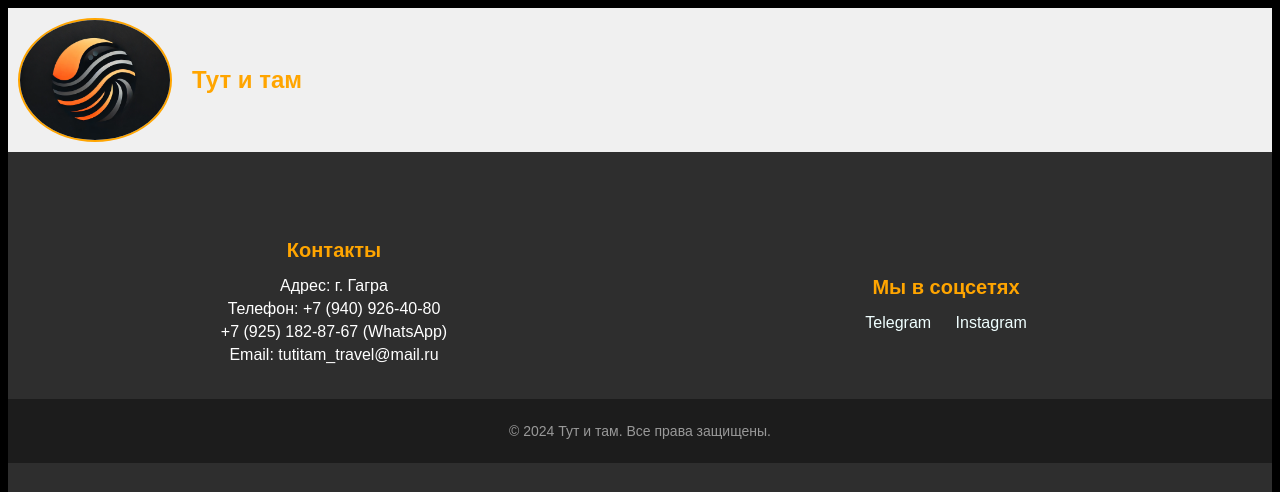
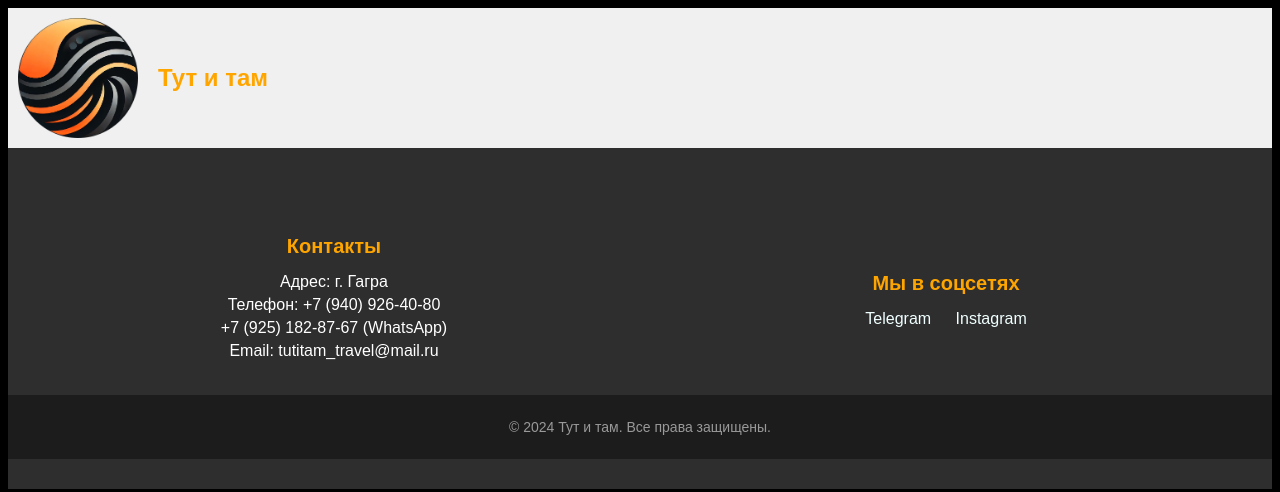
Before and after one commit to MrDzhofik/Tut_i_tam, a Django app: template templates/main.html in a window 1280 px wide. Shown: the top 492 px of the page. Run offline with Django 4.2, Linux system fonts and the light colour scheme; the template is opened without the code that fills it, so the values that code supplies are empty.

Commit message:
Обновил стили, добавил фотографии отелей

```diff
--- a/static/css/navbar.css
+++ b/static/css/navbar.css
@@ -7,15 +7,15 @@ body {
 }
 
 .navbar-brand img {
-    width: 150px;
+    width: 120px;
     /* Задайте желаемый размер */
     height: 120px;
     /* Сделайте высоту и ширину равными */
-    border-radius: 60%;
-    /* Превращает изображение в круг */
+    /* border-radius: 60%;
+    Превращает изображение в круг */
     object-fit: cover;
     /* Подгоняет изображение под круглый контейнер */
-    border: 2px solid #FFA500;
+    /* border: 2px solid #FFA500; */
     /* Добавьте оранжевую рамку для акцента */
 }
 
--- a/templates/navbar.html
+++ b/templates/navbar.html
@@ -5,7 +5,7 @@
 <nav class="navbar">
     <div class="container-fluid">
         <a class="navbar-brand" href="{% url 'home' %}">
-            <img src="{% static 'images/logo.webp' %}" alt="" width="150" height="120"
+            <img src="{% static 'images/favicon.png' %}" alt="" width="150" height="120"
                 class="d-inline-block align-text-top">
             <h2>Тут и там</h2>
         </a>
--- a/tour/templates/tour/excursion_page.html
+++ b/tour/templates/tour/excursion_page.html
@@ -11,6 +11,7 @@
     <h4>{{ excursion.description }}</h4>
 
     <!-- Карусель фотографий с навигационными кнопками -->
+    {% if photos.exists %}
     <div class="excursion-photo-carousel">
         <button class="carousel-btn prev-btn" onclick="prevPhoto()">&#10094;</button>
 
@@ -23,6 +24,9 @@
 
         <button class=" carousel-btn next-btn" onclick="nextPhoto()">&#10095;</button>
     </div>
+    {% else %}
+    <p class="no-photos">Нет фотографий</p>
+    {% endif %}
 
     <button onclick="history.back()" class="back-button">Назад</button>
 </div>
```
Also changed, not shown: tour/templates/tour/hotel_page.html (+9 -0 lines), media/hotel/Гостевой дом D'Эмиль/balcon.jpg (added), media/hotel/Гостевой дом D'Эмиль/house.jpg (added), media/hotel/Гостевой дом D'Эмиль/kitchen.jpg (added), media/hotel/Гостевой дом D'Эмиль/nomer_31.jpg (added), media/hotel/Гостевой дом D'Эмиль/nomer_34.jpg (added), media/hotel/Отель Руно/dvor.jpg (added), media/hotel/Отель Руно/nomer_1.jpg (added), media/hotel/Отель Руно/nomer_2.jpg (added), media/hotel/Отель Руно/nomer_3.jpg (added), media/hotel/Отель Руно/view.jpg (added), static/images/favicon.png (added).
